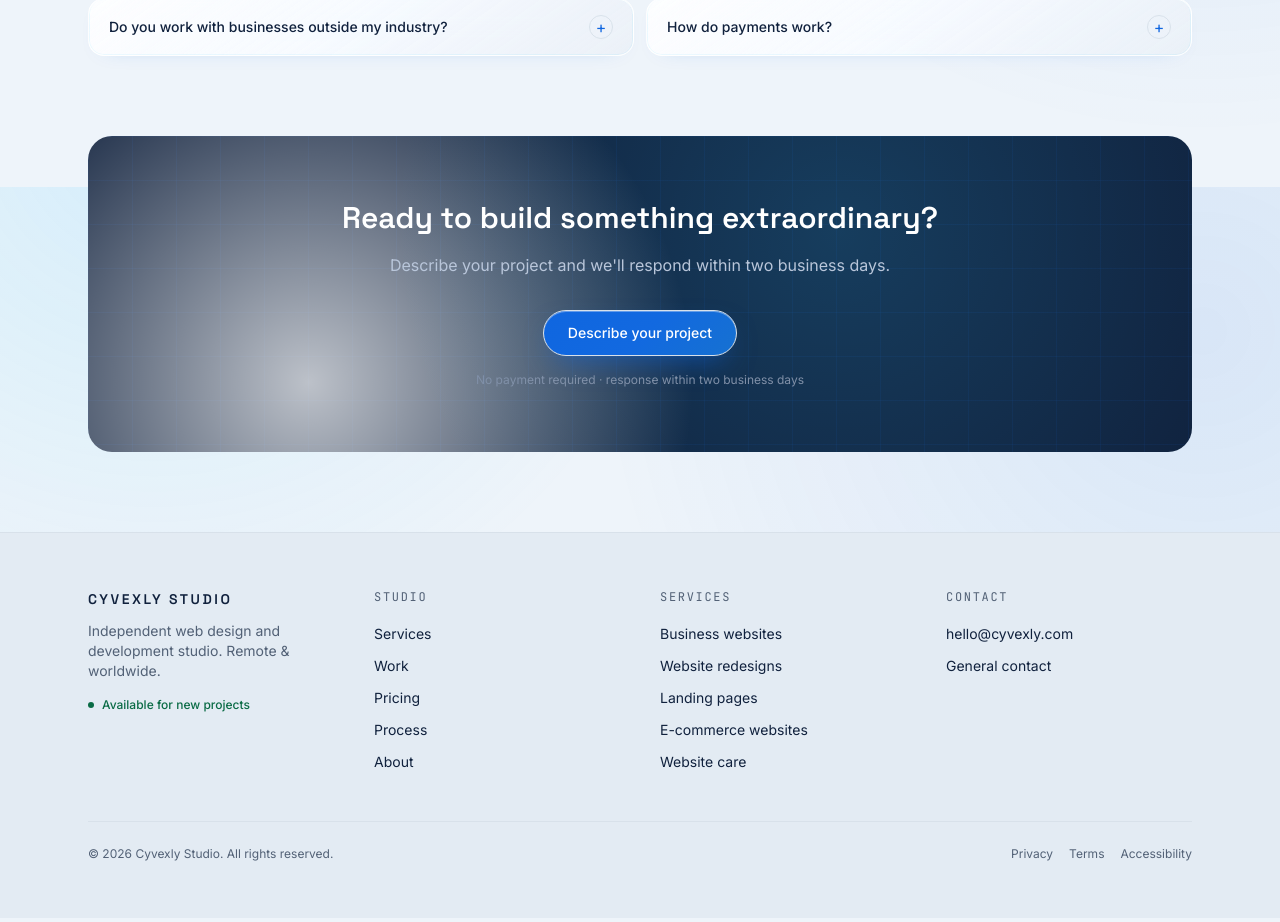
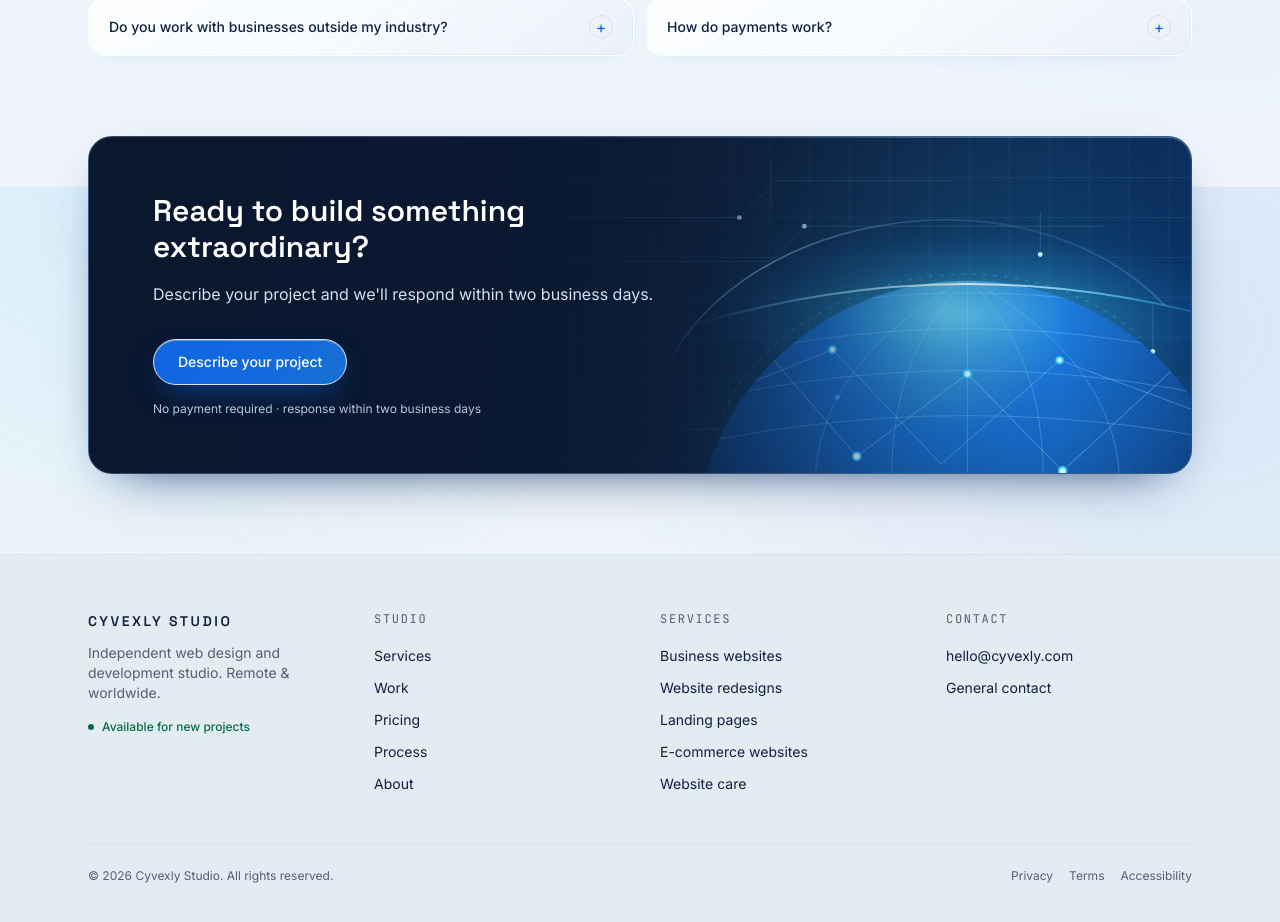
Before and after one commit to craftonmeagen-arch/cyvexly-studio, a Next.js app: page / in a window 1280 px wide. Shown: the part 3813-4735 px from the top of the page. Built offline with nearby package versions, Linux system fonts and the light colour scheme.

Commit message:
Build luminous Home final CTA

```diff
--- a/src/app/globals.css
+++ b/src/app/globals.css
@@ -267,6 +267,63 @@ body {
   height: 1.45rem;
 }
 
+.final-cta-shell {
+  min-height: 18rem;
+  isolation: isolate;
+  background:
+    radial-gradient(circle at 78% 64%, rgba(54, 199, 255, 0.2), transparent 31%),
+    linear-gradient(112deg, #09172f 0%, #102747 52%, #0a3266 100%);
+  border: 1px solid rgba(255, 255, 255, 0.2);
+  box-shadow:
+    inset 0 1px 0 rgba(255, 255, 255, 0.2),
+    inset 0 0 0 1px rgba(54, 199, 255, 0.08),
+    0 24px 54px -34px rgba(7, 27, 59, 0.78),
+    0 12px 36px -24px rgba(15, 102, 224, 0.5);
+}
+
+.final-cta-shell::before,
+.final-cta-shell::after {
+  position: absolute;
+  inset: 0;
+  content: "";
+  pointer-events: none;
+}
+
+.final-cta-shell::before {
+  z-index: 0;
+  background-image:
+    linear-gradient(rgba(125, 223, 255, 0.08) 1px, transparent 1px),
+    linear-gradient(90deg, rgba(125, 223, 255, 0.08) 1px, transparent 1px);
+  background-size: 40px 40px;
+  mask-image: linear-gradient(90deg, transparent 4%, black 38%, black 100%);
+}
+
+.final-cta-shell::after {
+  z-index: 2;
+  background: linear-gradient(90deg, rgba(9, 23, 47, 0.98) 0%, rgba(9, 23, 47, 0.9) 38%, rgba(9, 23, 47, 0.3) 68%, transparent 88%);
+}
+
+.final-cta-copy {
+  z-index: 3;
+}
+
+.final-cta-signal {
+  position: absolute;
+  z-index: 1;
+  right: -3%;
+  bottom: -4%;
+  width: 66%;
+  height: 104%;
+  pointer-events: none;
+  filter: drop-shadow(0 0 28px rgba(54, 199, 255, 0.2));
+}
+
+.final-cta-signal svg {
+  display: block;
+  width: 100%;
+  height: 100%;
+}
+
 @media (min-width: 1024px) {
   .process-route-step {
     border-color: transparent;
@@ -296,4 +353,20 @@ body {
     max-width: 15rem;
     margin-bottom: 0.75rem;
   }
+
+  .final-cta-shell {
+    min-height: 27rem;
+  }
+
+  .final-cta-shell::after {
+    background: linear-gradient(180deg, rgba(9, 23, 47, 0.98) 0%, rgba(9, 23, 47, 0.87) 52%, rgba(9, 23, 47, 0.24) 80%, transparent 100%);
+  }
+
+  .final-cta-signal {
+    right: -45%;
+    bottom: -23%;
+    width: 165%;
+    height: 82%;
+    opacity: 0.82;
+  }
 }
--- a/src/app/page.tsx
+++ b/src/app/page.tsx
@@ -8,6 +8,7 @@ import { CredibilityIcon } from "@/components/credibility-icon";
 import { ServiceIcon } from "@/components/service-icon";
 import { PartnershipSignalGraphic } from "@/components/partnership-signal-graphic";
 import { ProcessIcon } from "@/components/process-icon";
+import { FinalCtaSignalGraphic } from "@/components/final-cta-signal-graphic";
 import {
   capabilities,
   credibilityPoints,
@@ -250,19 +251,22 @@ export default function Home() {
 
         {/* Final CTA */}
         <section className="mx-auto max-w-6xl px-6 pb-20">
-          <div className="signal-grid-bg relative overflow-hidden rounded-3xl bg-midnight-slate px-8 py-16 text-center sm:px-16">
+          <div className="final-cta-shell relative overflow-hidden rounded-3xl" data-final-cta>
+            <FinalCtaSignalGraphic />
+            <div className="final-cta-copy relative z-10 px-8 py-12 text-center sm:px-12 md:max-w-[58%] md:py-14 md:text-left lg:px-16">
               <h2 className="font-display text-2xl font-semibold text-white sm:text-3xl">
                 Ready to build something extraordinary?
               </h2>
-            <p className="mx-auto mt-4 max-w-xl text-sm leading-relaxed text-[#B9C6DA] sm:text-base">
+              <p className="mx-auto mt-4 max-w-xl text-sm leading-relaxed text-[#D5DFED] sm:text-base md:mx-0">
                 Describe your project and we&apos;ll respond within two business days.
               </p>
-            <div className="mt-8 flex justify-center">
+              <div className="mt-8 flex justify-center md:justify-start">
                 <ButtonLink href="/start">Describe your project</ButtonLink>
               </div>
-            <p className="mt-4 text-xs text-[#8090A8]">
+              <p className="mt-4 text-xs text-[#B9C6DA]">
                 No payment required · response within two business days
               </p>
+            </div>
           </div>
         </section>
       </main>
--- /dev/null
+++ b/src/components/final-cta-signal-graphic.tsx
@@ -0,0 +1,96 @@
+export function FinalCtaSignalGraphic() {
+  return (
+    <div className="final-cta-signal" aria-hidden="true">
+      <svg viewBox="0 0 720 360" role="presentation">
+        <defs>
+          <radialGradient id="final-cta-glow" cx="50%" cy="50%" r="50%">
+            <stop offset="0" stopColor="#8ee7ff" stopOpacity="0.72" />
+            <stop offset="0.42" stopColor="#36c7ff" stopOpacity="0.26" />
+            <stop offset="1" stopColor="#0f66e0" stopOpacity="0" />
+          </radialGradient>
+          <radialGradient id="final-cta-planet" cx="46%" cy="5%" r="88%">
+            <stop offset="0" stopColor="#65d9ff" stopOpacity="0.7" />
+            <stop offset="0.26" stopColor="#1b7cef" stopOpacity="0.72" />
+            <stop offset="0.68" stopColor="#0e3974" stopOpacity="0.86" />
+            <stop offset="1" stopColor="#071b3b" stopOpacity="0.98" />
+          </radialGradient>
+          <linearGradient id="final-cta-horizon" x1="0" y1="0" x2="1" y2="0">
+            <stop offset="0" stopColor="#36c7ff" stopOpacity="0" />
+            <stop offset="0.22" stopColor="#8ee7ff" stopOpacity="0.64" />
+            <stop offset="0.5" stopColor="#ffffff" stopOpacity="0.94" />
+            <stop offset="0.78" stopColor="#57d4ff" stopOpacity="0.62" />
+            <stop offset="1" stopColor="#0f66e0" stopOpacity="0" />
+          </linearGradient>
+          <linearGradient id="final-cta-orbit" x1="0" y1="1" x2="1" y2="0">
+            <stop offset="0" stopColor="#36c7ff" stopOpacity="0" />
+            <stop offset="0.46" stopColor="#a8ecff" stopOpacity="0.7" />
+            <stop offset="1" stopColor="#4b96ff" stopOpacity="0" />
+          </linearGradient>
+          <clipPath id="final-cta-planet-clip">
+            <circle cx="470" cy="430" r="282" />
+          </clipPath>
+        </defs>
+
+        <ellipse cx="470" cy="184" rx="292" ry="92" fill="url(#final-cta-glow)" />
+
+        <g fill="none" stroke="#7ddfff" strokeOpacity="0.18" strokeWidth="1">
+          <path d="M58 83H235L274 45H454" />
+          <path d="M112 128H266L302 92H610" />
+          <path d="M177 301H300L336 268H688" />
+          <path d="M268 23V70M545 76V121M661 172V221" />
+        </g>
+
+        <g fill="#b8efff">
+          <circle cx="235" cy="83" r="2.5" />
+          <circle cx="302" cy="92" r="2.5" />
+          <circle cx="545" cy="121" r="2.5" />
+          <circle cx="336" cy="268" r="2.5" />
+          <circle cx="661" cy="221" r="2.5" />
+        </g>
+
+        <path
+          d="M154 254C214 84 522 17 674 174"
+          fill="none"
+          stroke="url(#final-cta-orbit)"
+          strokeWidth="1.5"
+        />
+        <path
+          d="M219 283C281 148 510 84 650 207"
+          fill="none"
+          stroke="#8de9ff"
+          strokeDasharray="3 8"
+          strokeOpacity="0.34"
+        />
+
+        <circle cx="470" cy="430" r="282" fill="url(#final-cta-planet)" />
+        <g clipPath="url(#final-cta-planet-clip)" fill="none" stroke="#a7eaff" strokeOpacity="0.27" strokeWidth="1">
+          <path d="M171 206Q470 115 769 206" />
+          <path d="M151 244Q470 151 789 244" />
+          <path d="M137 286Q470 195 803 286" />
+          <path d="M129 330Q470 244 811 330" />
+          <path d="M470 145C403 212 391 292 392 360" />
+          <path d="M470 145C537 212 549 292 548 360" />
+          <path d="M470 145C346 215 314 292 313 360" />
+          <path d="M470 145C594 215 626 292 627 360" />
+          <path d="M470 145V360" />
+          <path d="M249 205L356 329L470 244L568 344L704 219" strokeOpacity="0.4" />
+          <path d="M205 270L331 219L443 337L565 230L756 301" strokeOpacity="0.34" />
+        </g>
+        <path
+          d="M180 196Q470 107 760 196"
+          fill="none"
+          stroke="url(#final-cta-horizon)"
+          strokeWidth="2.2"
+        />
+
+        <g fill="#d9f8ff" stroke="#36c7ff" strokeWidth="2">
+          <circle cx="356" cy="329" r="4" />
+          <circle cx="470" cy="244" r="4" />
+          <circle cx="568" cy="344" r="4" />
+          <circle cx="331" cy="219" r="3.5" />
+          <circle cx="565" cy="230" r="3.5" />
+        </g>
+      </svg>
+    </div>
+  );
+}
```
Also changed, not shown: 1 other file (tests, documents, lock files or other folders). Lines whose indentation alone changed are shown as unchanged.
